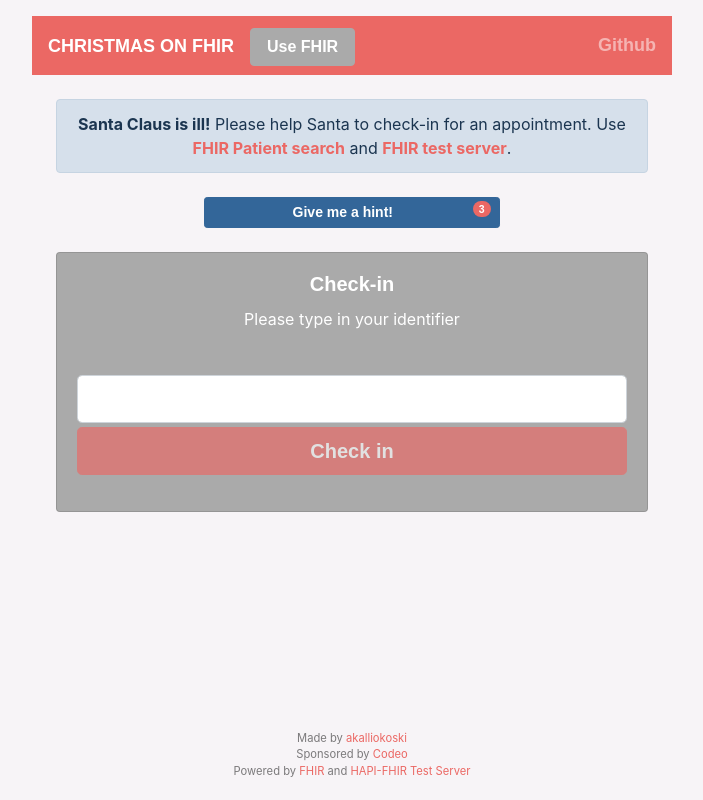
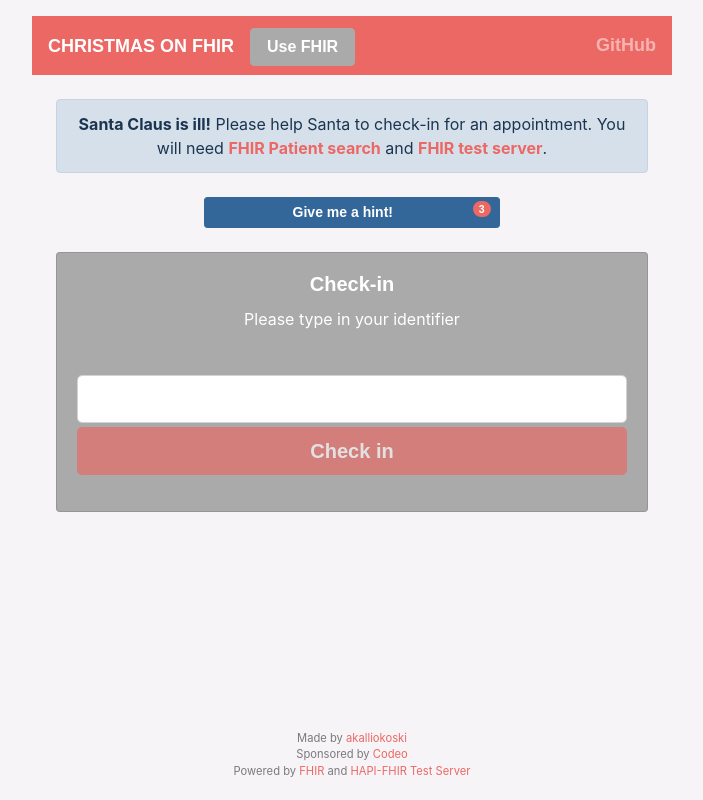
Before and after one commit to akalliokoski/christmas-on-fhir, a React app: page / in a window 1280 px wide. Shown: the whole page, without its empty margins (288-991 px from the left). Built offline with nearby package versions, Linux system fonts and the light colour scheme; a web font is replaced by a local one.

Commit message:
Improve links to test server

```diff
--- a/src/components/Header.js
+++ b/src/components/Header.js
@@ -30,7 +30,7 @@ class Header extends Component {
               rel="noopener noreferrer"
               href="https://github.com/akalliokoski/christmas-on-fhir"
             >
-              Github
+              GitHub
             </a>
           </li>
         </ul>
--- a/src/components/Wizard/AppointmentView.js
+++ b/src/components/Wizard/AppointmentView.js
@@ -207,7 +207,7 @@ class AppointmentView extends Component {
         <div className="alert alert-info">
           <strong>Can you find out some details of the appointment?</strong> Why
           Santa Claus is ill? What is the location? Who is the practitioner?
-          What is the official name of Santa Claus? Try{" "}
+          What is the official name of Santa Claus? You will need{" "}
           <a
             target="_blank"
             rel="noopener noreferrer"
@@ -215,7 +215,15 @@ class AppointmentView extends Component {
           >
             <strong>FHIR Appointment search</strong>
           </a>{" "}
-          first!
+          and{" "}
+          <a
+            target="_blank"
+            rel="noopener noreferrer"
+            href="http://hapi.fhir.org/resource?serverId=home_21&pretty=false&resource=Appointment"
+          >
+            <strong>FHIR test server</strong>
+          </a>
+          .
         </div>
       </div>
     );
--- a/src/components/Wizard/CheckInPrompt.js
+++ b/src/components/Wizard/CheckInPrompt.js
@@ -108,7 +108,7 @@ class CheckInPrompt extends Component {
         <div className="my-4">
           <div className="alert alert-info">
             <strong>Santa Claus is ill!</strong> Please help Santa to check-in
-            for an appointment. Use{" "}
+            for an appointment. You will need{" "}
             <a
               target="_blank"
               rel="noopener noreferrer"
@@ -120,7 +120,7 @@ class CheckInPrompt extends Component {
             <a
               target="_blank"
               rel="noopener noreferrer"
-              href="http://hapi.fhir.org/"
+              href="http://hapi.fhir.org/resource?serverId=home_21&pretty=false&resource=Patient"
             >
               <strong>FHIR test server</strong>
             </a>
```
